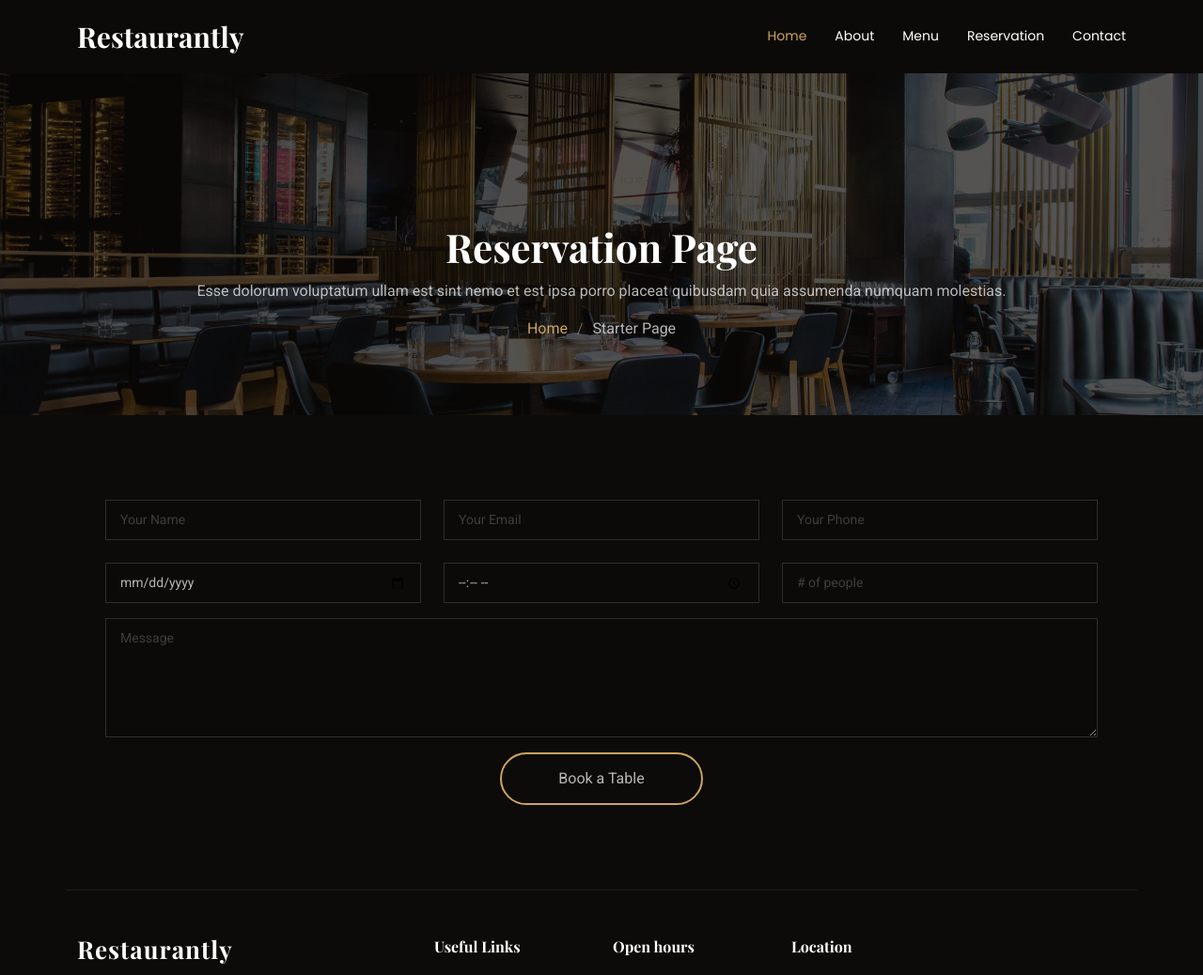
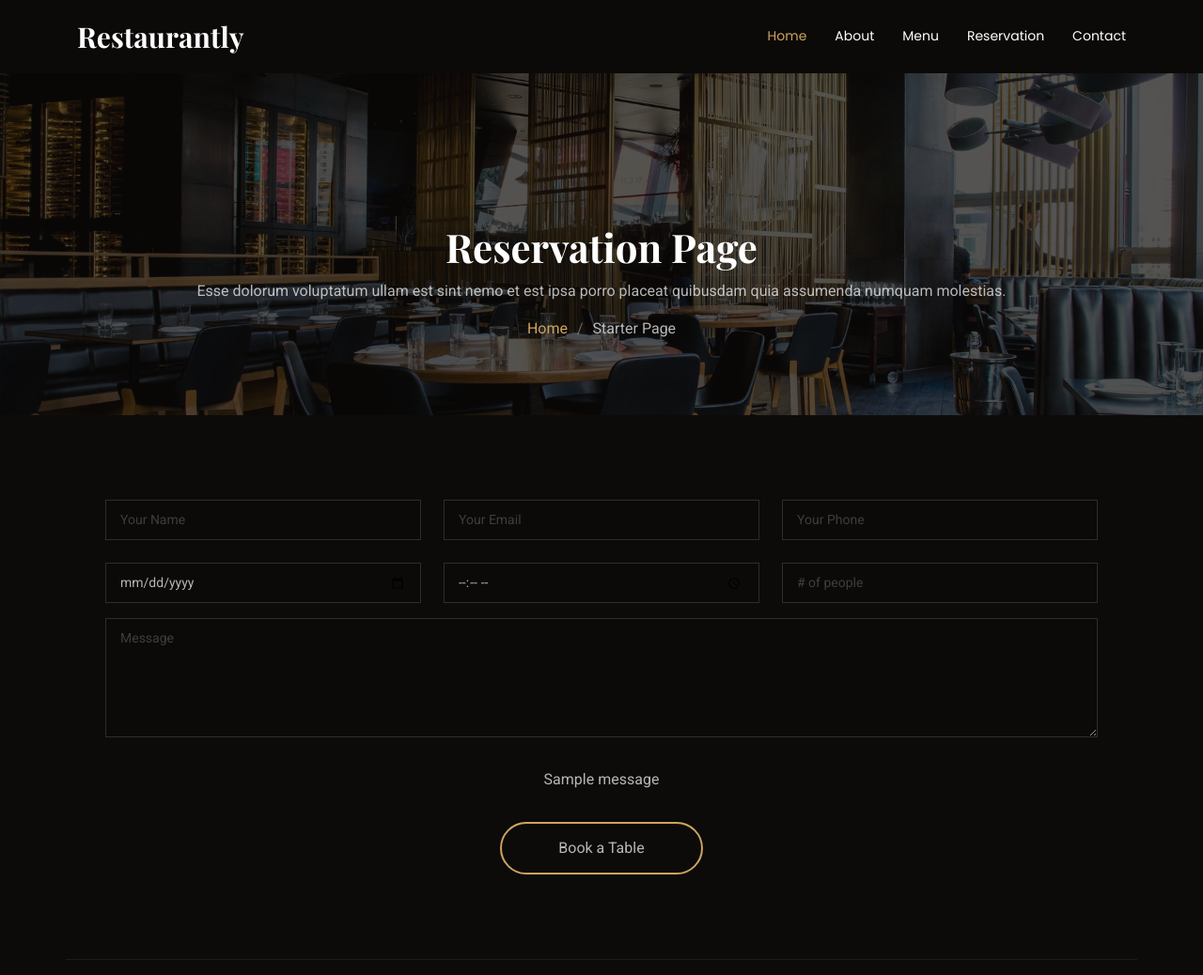
Before and after one commit to mercyogalo/Personal-work, a Django app: page /reservation/ in a window 1280 px wide. Shown: the top 1038 px of the page at 94% size. Run offline with Django 4.2, Linux system fonts and the light colour scheme; tables that the repository leaves empty hold one stand-in row (values such as "Sample post"); one stand-in notice (Sample message) is shown; some libraries are stand-ins or nearby versions; some web fonts are replaced.

Commit message:
updated the reservation details
updated the code to show success messages

```diff
--- a/restaurant/restaurantfeature/templates/base.html
+++ b/restaurant/restaurantfeature/templates/base.html
@@ -284,7 +284,7 @@ background-color:#C8B49B;
 
   <!-- Vendor JS Files -->
   <script src="{% static 'assets/vendor/bootstrap/js/bootstrap.bundle.min.js' %}"></script>
-  <script src="{% static 'assets/vendor/php-email-form/validate.js' %}"></script>
+ <!-- <script src="{% static 'assets/vendor/php-email-form/validate.js' %}"></script>-->
   <script src="{% static 'assets/vendor/aos/aos.js' %}"></script>
   <script src="{% static 'assets/vendor/glightbox/js/glightbox.min.js' %}"></script>
   <script src="{% static 'assets/vendor/imagesloaded/imagesloaded.pkgd.min.js' %}"></script>
--- a/restaurant/restaurantfeature/templates/reservation.html
+++ b/restaurant/restaurantfeature/templates/reservation.html
@@ -64,9 +64,17 @@
           </div>
 
           <div class="text-center mt-3">
-            <div class="loading">Loading</div>
-            <div class="error-message"></div>
-            <div class="sent-message">Your booking request was sent. We will call back or send an Email to confirm your reservation. Thank you!</div>
+
+            {% if messages %}
+  {% for message in messages %}
+    <div class="alert alert-{{ message.success }}">
+       {{ message }}
+    </div>
+  {% endfor %}
+{% endif %}
+
+
+        <!--    <div class="sent-message">Your booking request was sent. We will call back or send an Email to confirm your reservation. Thank you!</div>-->
             <button type="submit">Book a Table</button>
           </div>
         </form><!-- End Reservation Form -->
--- a/restaurant/restaurantfeature/views.py
+++ b/restaurant/restaurantfeature/views.py
@@ -1,4 +1,4 @@
-from django.shortcuts import render
+from django.shortcuts import render, redirect
 from . models import Category, Product, Special, Testimonial
 from django.contrib import messages
 
@@ -29,10 +29,9 @@ def reservation(request):
         people=request.POST['people']
 
         messages.success(request, ("You reservation has been made succcessfully. Check your email for the details."))
-        return messages
-
-
-    return render(request,'reservation.html')
+        return redirect('restaurantfeature:reservation')
+    else:
+        return render(request,'reservation.html')
 
 def contact(request):
     return render(request,'contact.html')
```
